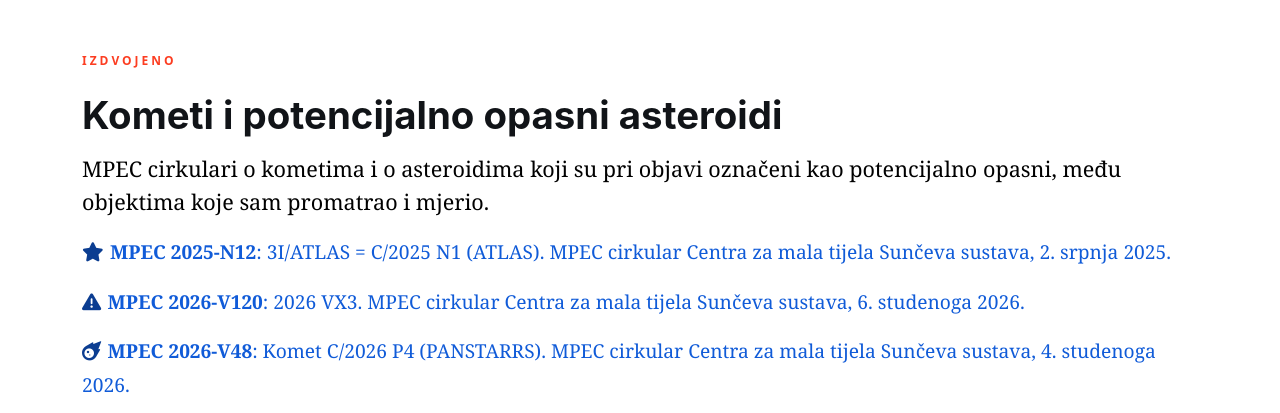
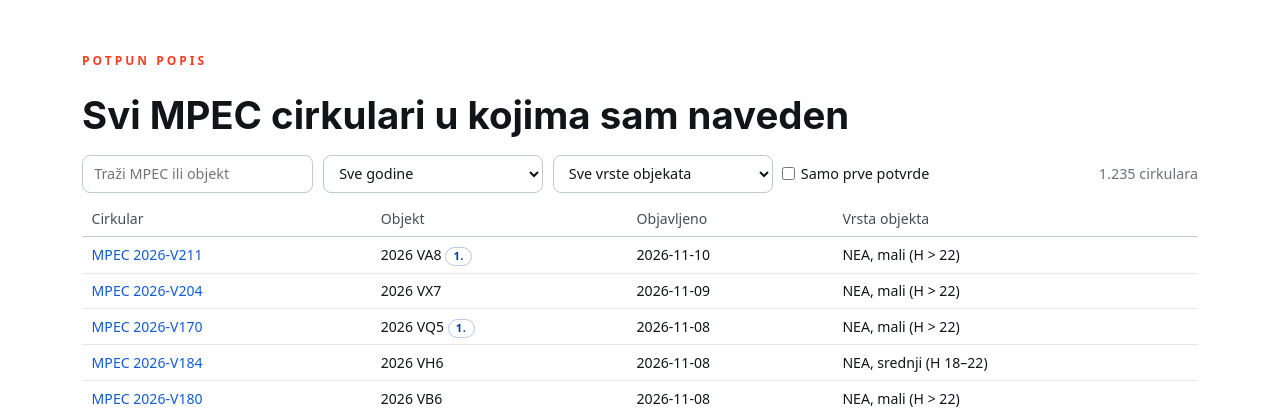
Before and after one commit to LukaPoropat/LukaPoropat.github.io, a plain HTML site: page hr/publications.html in a window 1280 px wide. Shown: the part 732-1145 px from the top of the page. Drawn offline with nearby package versions, Linux system fonts and the light colour scheme.

Commit message:
Publications: remove the "Selected" comets and PHAs section
It repeated circulars that are already in the complete MPEC list below.
Removed in English and Croatian, with the code and styles only it used.

Co-Authored-By: Claude Opus 5.5 <noreply@anthropic.com>

```diff
--- a/assets/css/main.css
+++ b/assets/css/main.css
@@ -445,8 +445,6 @@ html:not([data-theme="light"]):not([data-theme="logbook"]) .theme-toggle, html:n
 	/* observations: a taller 3D map */
 	.orrery { height: min(82vh, 1100px); }
 	/* publications: comet and PHA circulars in two columns */
-	#highlights-list { columns: 2; column-gap: 3rem; }
-	#highlights-list > * { break-inside: avoid; margin-top: 0; }
 	/* FAQ: title and introduction on the left, the questions on the right */
 	.container:has(> .faq) { display: grid; grid-template-columns: minmax(0, 5fr) minmax(0, 7fr); grid-template-rows: auto 1fr; column-gap: 5rem; align-items: start; }
 	.container:has(> .faq) > .faq { grid-column: 2; grid-row: 1 / span 2; }
--- a/assets/js/publications.js
+++ b/assets/js/publications.js
@@ -1,4 +1,4 @@
-// Publications page: highlight list (comets and PHAs) and the searchable MPEC table.
+// Publications page: the searchable MPEC table.
 // Text follows <html lang> (English or Croatian); data paths follow data-root.
 (function () {
 	'use strict';
@@ -11,25 +11,17 @@
 		return a === 1 && b !== 11 ? forms[0] : a >= 2 && a <= 4 && (b < 12 || b > 14) ? forms[1] : forms[2];
 	};
 	var T = HR ? {
-		months: ['siječnja', 'veljače', 'ožujka', 'travnja', 'svibnja', 'lipnja', 'srpnja', 'kolovoza', 'rujna', 'listopada', 'studenoga', 'prosinca'],
-		date: function (y, m, d) { return d + '. ' + m + ' ' + y + '.'; },
-		circular: 'MPEC cirkular Centra za mala tijela Sunčeva sustava',
 		kFirst: 'Prvi u potvrdi', kFirstSub: 'cirkulari u kojima je Višnjan prvi potvrdio objekt',
 		kMpecs: 'MPEC-ovi u kojima sam naveden',
-		badgeLong: 'prva potvrda', badge: '1.', badgeTitle: 'Višnjan je prvi potvrdio ovaj objekt',
-		more: function (n) { return 'Još ' + n + ' u potpunom popisu ispod.'; }, none: 'Još nema.',
+		badge: '1.', badgeTitle: 'Višnjan je prvi potvrdio ovaj objekt',
 		count: function (n) { return fmt(n) + ' ' + plural(n, ['cirkular', 'cirkulara', 'cirkulara']); }, prev: '‹ Prethodna', next: 'Sljedeća ›',
 		page: function (a, b) { return 'Stranica ' + a + ' od ' + b; }, comet: 'Komet ',
 		TYPES: { 'NEA (H>22)': 'NEA, mali (H > 22)', 'NEA (18>H>22)': 'NEA, srednji (H 18–22)', 'NEAl18': 'NEA, veliki (H < 18)',
 			'PHAg18': 'PHA (H > 18)', 'PHAl18': 'PHA, veliki (H < 18)', 'Unusual': 'Neobična putanja', 'Comet': 'Komet', '': 'Ostalo' }
 	} : {
-		months: ['Jan.', 'Feb.', 'Mar.', 'Apr.', 'May', 'June', 'July', 'Aug.', 'Sept.', 'Oct.', 'Nov.', 'Dec.'],
-		date: function (y, m, d) { return y + ' ' + m + ' ' + d; },
-		circular: 'Minor Planet Electronic Circular',
 		kFirst: 'First to follow up', kFirstSub: 'circulars where Višnjan confirmed the object first',
 		kMpecs: 'MPECs crediting me',
-		badgeLong: '1st follow-up', badge: '1st', badgeTitle: 'Višnjan was the first station to follow it up',
-		more: function (n) { return n + ' more in the complete list below.'; }, none: 'None yet.',
+		badge: '1st', badgeTitle: 'Višnjan was the first station to follow it up',
 		count: function (n) { return fmt(n) + ' ' + plural(n, ['circular', 'circulars']); }, prev: '‹ Prev', next: 'Next ›',
 		page: function (a, b) { return 'Page ' + a + ' of ' + b; }, comet: 'Comet ',
 		TYPES: { 'NEA (H>22)': 'NEA, small (H > 22)', 'NEA (18>H>22)': 'NEA, medium (H 18–22)', 'NEAl18': 'NEA, large (H < 18)',
@@ -37,7 +29,6 @@
 	};
 	var fmt = function (n) { return Number(n).toLocaleString(HR ? 'hr-HR' : 'en-US'); };
 	var safeUrl = function (u) { return /^https:\/\//.test(u || '') ? u : 'https://www.minorplanetcenter.net/mpec/RecentMPECs.html'; };
-	var niceDate = function (d) { var p = d.split('-'); return T.date(p[0], T.months[+p[1] - 1], +p[2]); };
 	function el(tag, attrs, text) {
 		var e = document.createElement(tag);
 		if (attrs) Object.keys(attrs).forEach(function (k) { e.setAttribute(k, attrs[k]); });
@@ -66,25 +57,6 @@
 		var host = document.getElementById('pub-kpis');
 		kpi(host, T.kFirst, fmt(S.first_followups), T.kFirstSub);
 		kpi(host, T.kMpecs, fmt(S.mpecs), (S.first_mpec || '').slice(0, 4) + '–' + (S.last_mpec || '').slice(0, 4));
-
-		// highlights: comets and PHAs, newest first, one entry per circular
-		var hl = document.getElementById('highlights-list');
-		var cats = {};
-		data.objects.forEach(function (o) { o.mpecs.forEach(function (id) { cats[id] = cats[id] || o.cat; }); });
-		var interstellar = function (m) { return /\b\dI\//.test(m.t); };
-		var picks = mpecs.filter(function (m) { return m.ty === 'Comet' || /^PHA/.test(m.ty) || cats[m.id] === 'pha'; });
-		picks.sort(function (a, b) { return interstellar(b) - interstellar(a); });  // interstellar first, then newest
-		picks.slice(0, 40).forEach(function (m) {
-			var p = el('p', { class: 'ds-ref' });
-			var a = el('a', { href: safeUrl(m.u), target: '_blank', rel: 'noopener' });
-			var icon = el('i', { class: interstellar(m) ? 'fa-solid fa-star' : m.ty === 'Comet' ? 'fa-solid fa-meteor' : 'fa-solid fa-triangle-exclamation', 'aria-hidden': 'true' });
-			a.append(icon, el('strong', null, 'MPEC ' + m.id), document.createTextNode(': ' + prettyTitle(m.t) + '. ' + T.circular + ', ' + niceDate(m.d) + (HR ? '' : '.')));
-			p.appendChild(a);
-			if (m.ff) { p.append(' '); p.appendChild(el('span', { class: 'badge-ff', title: T.badgeTitle }, T.badgeLong)); }
-			hl.appendChild(p);
-		});
-		if (picks.length > 40) hl.appendChild(el('p', { class: 'source-note' }, T.more(picks.length - 40)));
-		if (!picks.length) hl.appendChild(el('p', null, T.none));
 
 		// table
 		var yearSel = document.getElementById('pub-year'), typeSel = document.getElementById('pub-type');
--- a/hr/publications.html
+++ b/hr/publications.html
@@ -72,10 +72,6 @@
 				<strong>U pripremi:</strong> tehnički pregledni rad o
 				<a href="research.html#robotic">robotiziranoj daljinski upravljanoj zvjezdarnici</a> u Zvjezdarnici Višnjan.</p>
 
-			<h2 id="highlights"><span class="ds-eyebrow">Izdvojeno</span>Kometi i potencijalno opasni asteroidi</h2>
-			<p>MPEC cirkulari o kometima i o asteroidima koji su pri objavi označeni kao potencijalno opasni, među objektima koje sam promatrao i mjerio.</p>
-			<div id="highlights-list"></div>
-
 			<h2 id="all"><span class="ds-eyebrow">Potpun popis</span>Svi MPEC cirkulari u kojima sam naveden</h2>
 			<div class="viz-root">
 				<div class="table-tools">
```
Also changed, not shown: publications.html (+0 -4 lines).
